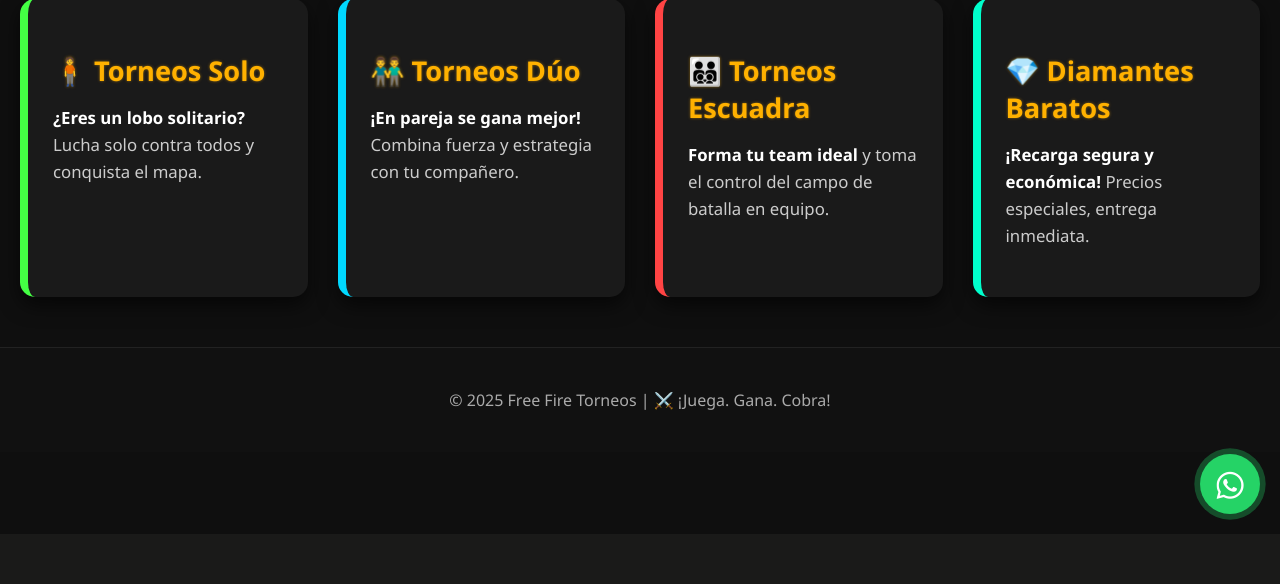
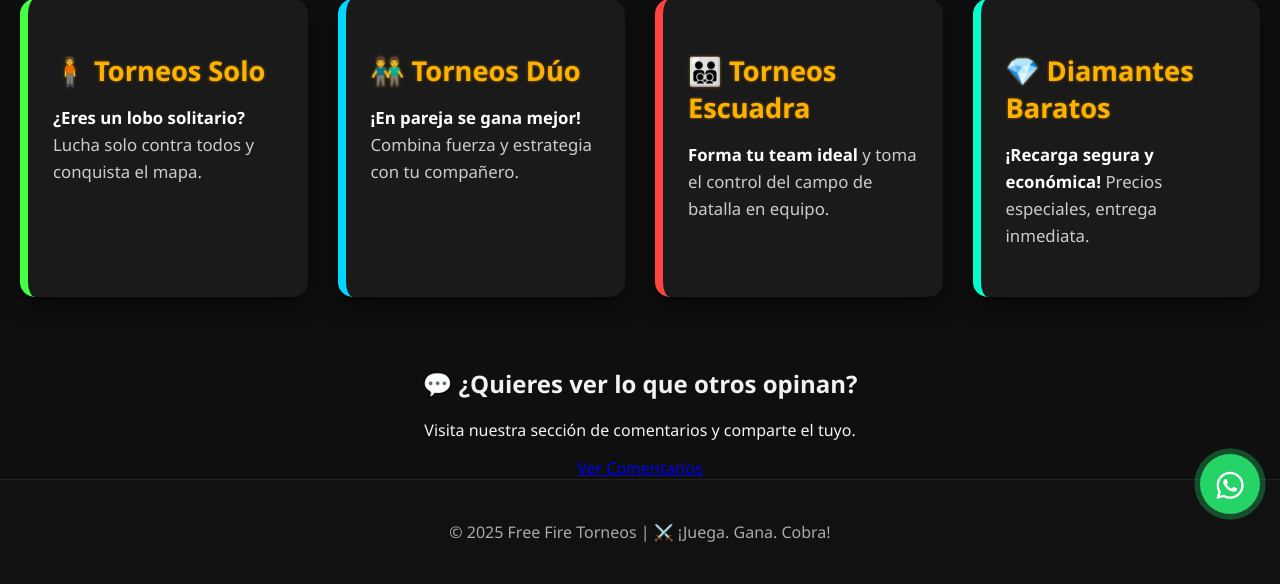
Before and after one commit to Miguel8pp/freefire, a Flask app: page / in a window 1280 px wide. Shown: the part 266-850 px from the top of the page. Before the commit the page ends 786 px from the top, so only its background shows below. Run offline with Flask 3, Linux system fonts and the light colour scheme; parts of the project's set-up code (start-up, migrations or seed data) failed here and were passed over.

Commit message:
comentarios

```diff
--- a/templates/inicio.html
+++ b/templates/inicio.html
@@ -36,6 +36,11 @@
     <p><strong>¡Recarga segura y económica!</strong> Precios especiales, entrega inmediata.</p>
   </div>
 </main>
+<section class="ir-comentarios">
+  <h2>💬 ¿Quieres ver lo que otros opinan?</h2>
+  <p>Visita nuestra sección de comentarios y comparte el tuyo.</p>
+  <a href="/comentarios" class="boton-comentarios">Ver Comentarios</a>
+</section>
 
 <footer>
   <p>&copy; 2025 Free Fire Torneos | ⚔️ ¡Juega. Gana. Cobra!</p>
```
